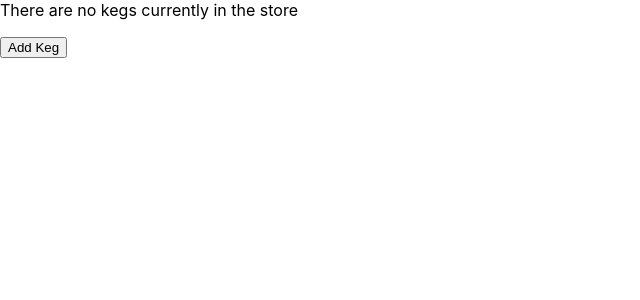
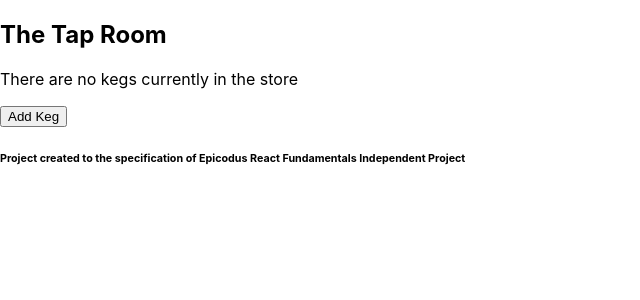
Before and after one commit to jbnilles/tap-rooom-redux, a React (Create React App) app: page / in a window 1280 px wide. Shown: the top 300 px of the page, without its empty margins (0-640 px from the left). Built offline with nearby package versions, Linux system fonts and the light colour scheme.

Commit message:
added header and footer

```diff
--- a/src/components/App.js
+++ b/src/components/App.js
@@ -1,6 +1,6 @@
 import React from "react";
-// import Header from "./Header";
-// import Footer from "./Footer";
+import Header from "./Header";
+import Footer from "./Footer";
 import KegController from "./KegController";
 
 function App() {
@@ -8,13 +8,13 @@ function App() {
     <React.Fragment>
       <div class="contain">
         <div id="header">
-          {/* <Header /> */}
+          <Header />
         </div>
         <div id="body">
           <KegController />
         </div>
         <div id="footer">
-          {/* <Footer /> */}
+          <Footer />
         </div>
       </div>
     </React.Fragment>
--- a/src/components/DetailsKeg.js
+++ b/src/components/DetailsKeg.js
@@ -15,7 +15,7 @@ function DetailsKeg(props){
     dif = parseInt(dif);
     props.onChangeKegQuantityClick({
       Name: keg.Name,
-      Quantity: isSub ? (keg.Quantity === 0 ? 0 : keg.Quantity = parseInt(keg.Quantity) - dif) : keg.Quantity = parseInt(keg.Quantity) + dif, //  --keg.Quantity  ===  keg.Quantity = keg.Quantity - 1
+      Quantity: isSub ? (keg.Quantity === 0 ? 0 : keg.Quantity = parseInt(keg.Quantity) - dif) : keg.Quantity = parseInt(keg.Quantity) + dif,
       id: keg.id});
   }
 
@@ -28,8 +28,7 @@ function DetailsKeg(props){
       <h3>Quantity: {quantity}</h3>
       <h5>Price: {keg.Price}</h5>
       <h5>Alcohol Percent: {keg.AlcoholContent}</h5>
-      <button onClick = {()=> handleChangeKegQuantityButton(keg, true, 1) }>Buy</button> {/* reduce quantity */}
-      {/*<button onClick = {()=> handleChangekegQuantityButton(keg, false, 10)  }>Stock</button>  increase quantity props.onStockClick*/}
+      <button onClick = {()=> handleChangeKegQuantityButton(keg, true, 1) }>Buy</button>
       <button onClick = { props.onClickingEdit }>Update Keg</button>
       <button onClick = {() => onClickingDelete(keg.id) }>Close Keg</button>
       <hr/>
--- a/src/components/Footer.js
+++ b/src/components/Footer.js
@@ -0,0 +1,11 @@
+import React from 'react';
+
+function Footer () {
+  return (
+    <React.Fragment>
+      <h6>Project created to the specification of Epicodus React Fundamentals Independent Project</h6>
+
+    </React.Fragment>
+  );
+}
+export default Footer;
--- a/src/components/Header.js
+++ b/src/components/Header.js
@@ -3,8 +3,9 @@ import React from 'react';
 function Header () {
   return (
     <React.Fragment>
-
+      <h2>The Tap Room</h2>
 
     </React.Fragment>
   );
 }
+export default Header;
```
